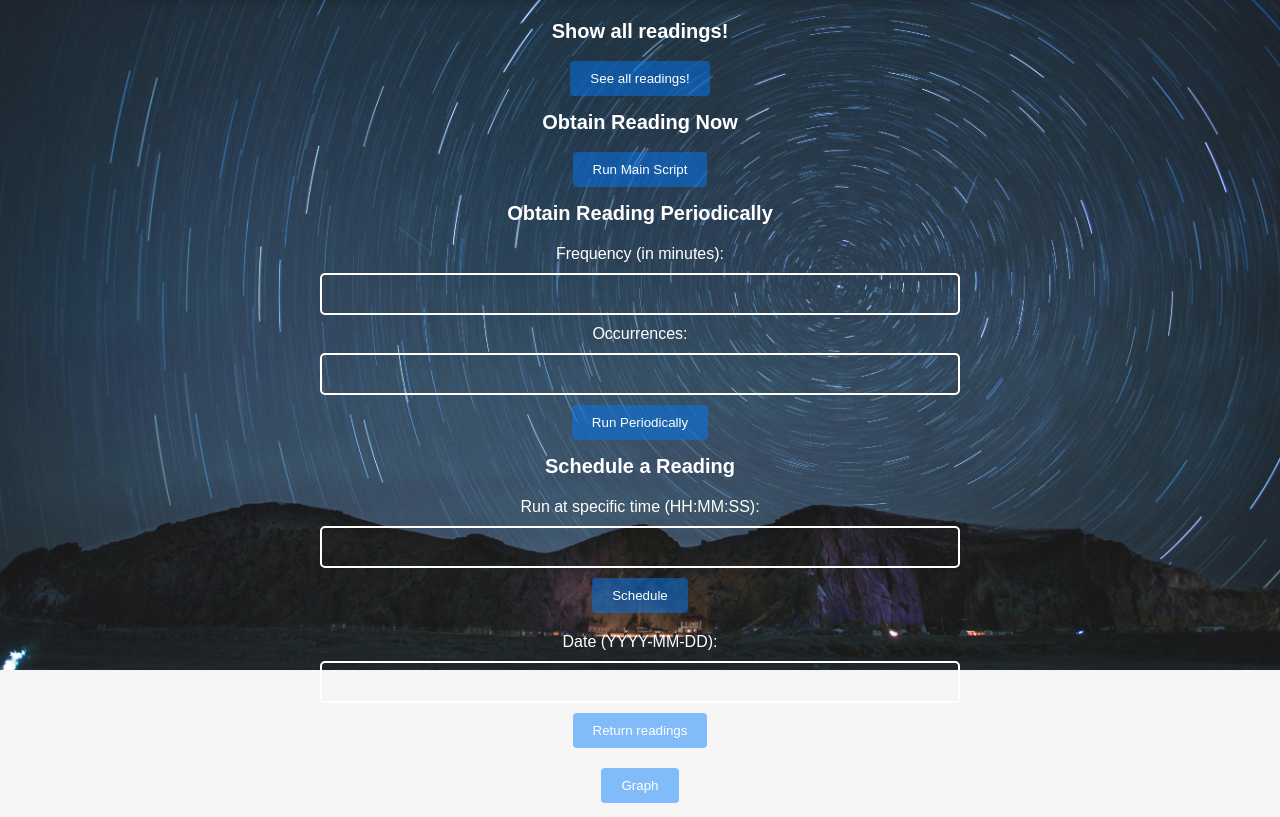
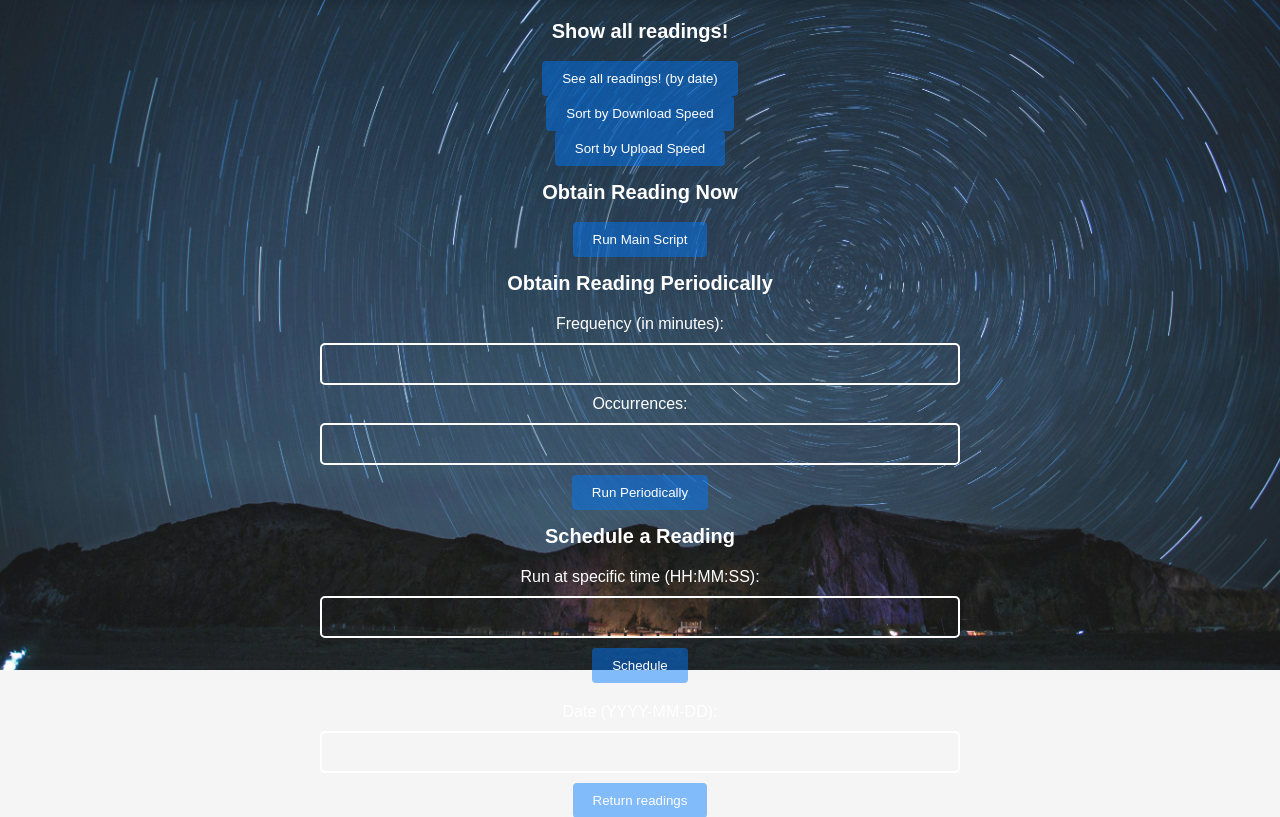
Before and after one commit to diegopimi/Wispeed, a Flask app: page / in a window 1280 px wide. Shown: the part 130-947 px from the top of the page. Run offline with Flask 3, Linux system fonts and the light colour scheme; data that the repository does not hold is empty; some libraries are stand-ins or nearby versions.

Commit message:
Added download/upload sort options

```diff
--- a/app.py
+++ b/app.py
@@ -4,7 +4,7 @@ import subprocess
 import sched
 import time
 from datetime import datetime
-from functionalities import return_reading, return_all, seconds_to_minutes, reading_at, scheduler
+from functionalities import return_reading, return_by_download, return_by_upload, return_all, seconds_to_minutes, reading_at, scheduler
 from WiGraph.plot import graph_download, graph_upload
 import plotly.graph_objs as go
 import plotly.io as pio
@@ -64,6 +64,24 @@ def return_all_readings():
         print("Error running request:", e)
     return redirect(url_for('index'))
 
+@app.route('/view_by_download', methods=['POST'])
+def view_by_download():
+    try:
+        readings=return_by_download()          # Call the periodic_reading function with the values
+        return render_template('index.html', data=readings)
+    except subprocess.CalledProcessError as e:
+        print("Error running request:", e)
+    return redirect(url_for('index'))
+
+@app.route('/view_by_upload', methods=['POST'])
+def view_by_upload():
+    try:
+        readings=return_by_upload()          # Call the periodic_reading function with the values
+        return render_template('index.html', data=readings)
+    except subprocess.CalledProcessError as e:
+        print("Error running request:", e)
+    return redirect(url_for('index'))
+
 @app.route('/run_dated', methods=['POST'])
 def run_dated():
     try:
--- a/functionalities.py
+++ b/functionalities.py
@@ -74,6 +74,12 @@ def return_reading(date):
 def return_all():
     return crudFunc.db_return_all()
 
+def return_by_download():
+    return crudFunc.db_return_by_download()
+
+def return_by_upload():
+    return crudFunc.db_return_by_upload()
+
 def convert_to_computer_time(user_input):
     try:
         # Parse user input into a datetime object
--- a/templates/index.html
+++ b/templates/index.html
@@ -32,7 +32,13 @@
     <h2 class="subheaders">Show all readings!</h2>
     <br>
     <form action="{{ url_for('return_all_readings') }}" method="post" onsubmit="showLoading('allButton')">
-        <button type="submit" class="button" id="allButton">See all readings!</button>
+        <button type="submit" class="button" id="allButton">See all readings! (by date)</button>
+    </form>
+    <form action="{{ url_for('view_by_download') }}" method="post" onsubmit="showLoading('byDownload')">
+        <button type="submit" class="button" id="byDownload">Sort by Download Speed</button>
+    </form>
+    <form action="{{ url_for('view_by_upload') }}" method="post" onsubmit="showLoading('byUpload')">
+        <button type="submit" class="button" id="byUpload">Sort by Upload Speed</button>
     </form>
     <h2 class="subheaders">Obtain Reading Now</h2>
     <br>
```
Also changed, not shown: crudFunc.py (+9 -0 lines).
